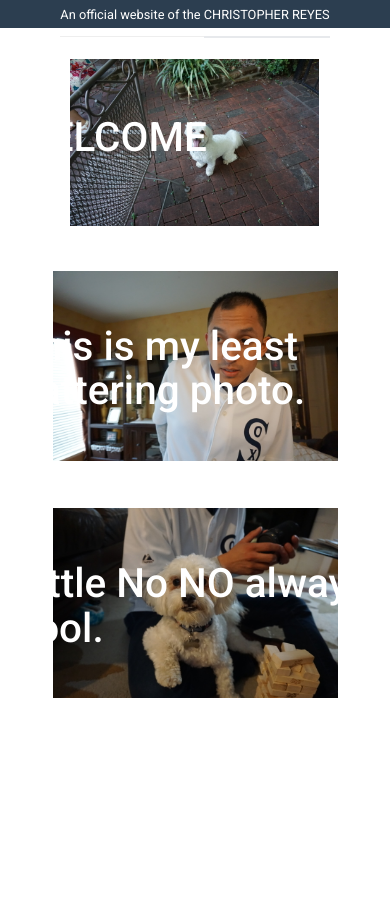
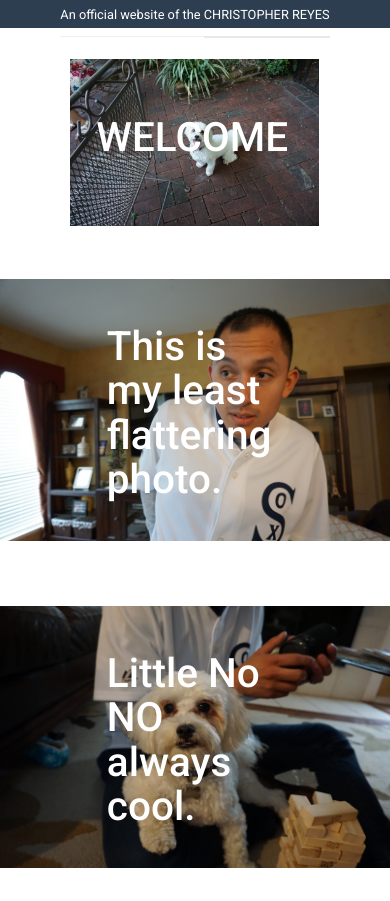
Before and after one commit to christophereyes/christophereyes.github.io, a plain HTML site: page index.html in a window 390 px wide. Before the commit the page ends 844 px from the top, so only its background shows below. Drawn offline with nearby package versions, Linux system fonts and the light colour scheme.

Commit message:
added css media queries

```diff
--- a/css/custom.css
+++ b/css/custom.css
@@ -30,6 +30,8 @@ span.glyphicon-chevron-down {
   background-position: center;
   padding-top: 3%;
   padding-bottom: 10%;
+  padding-left: 15%;
+  padding-right: 15%;
 }
 
 #home-image {
@@ -39,6 +41,8 @@ span.glyphicon-chevron-down {
   background-position: center;
   padding-top: 3%;
   padding-bottom: 10%;
+  padding-left: 15%;
+  padding-right: 15%;
 }
 
 #home-image3 {
@@ -48,6 +52,8 @@ span.glyphicon-chevron-down {
   background-position: center;
   padding-top: 3%;
   padding-bottom: 10%;
+  padding-left: 15%;
+  padding-right: 15%;
 }
 
 #home-image .home-image-text {
@@ -1400,7 +1406,8 @@ legend {
 #home-image h2 {
   padding-top: 36px;
   padding-bottom: 36px;
-
+  padding-left: 15%;
+  padding-right: 15%;
 }
 
 
@@ -1427,6 +1434,8 @@ legend {
 #home-image2 h2 {
   padding-top: 36px;
   padding-bottom: 36px;
+  padding-left: 15%;
+  padding-right: 15%;
 
 }
 
@@ -1437,7 +1446,8 @@ legend {
 #home-image3 h2 {
   padding-top: 36px;
   padding-bottom: 36px;
-
+  padding-left: 15%;
+  padding-right: 15%;
 }
 
 }
--- a/index.html
+++ b/index.html
@@ -58,7 +58,7 @@
     </nav>
   <div class="container-fluid">
     <div id="home-image2" class="row">
-      <div class="col-md-8 home-image-text">
+      <div class="home-image-text">
         <h2 class="hey-there-nyc">WELCOME</h2>
       </div>
     </div>
```
